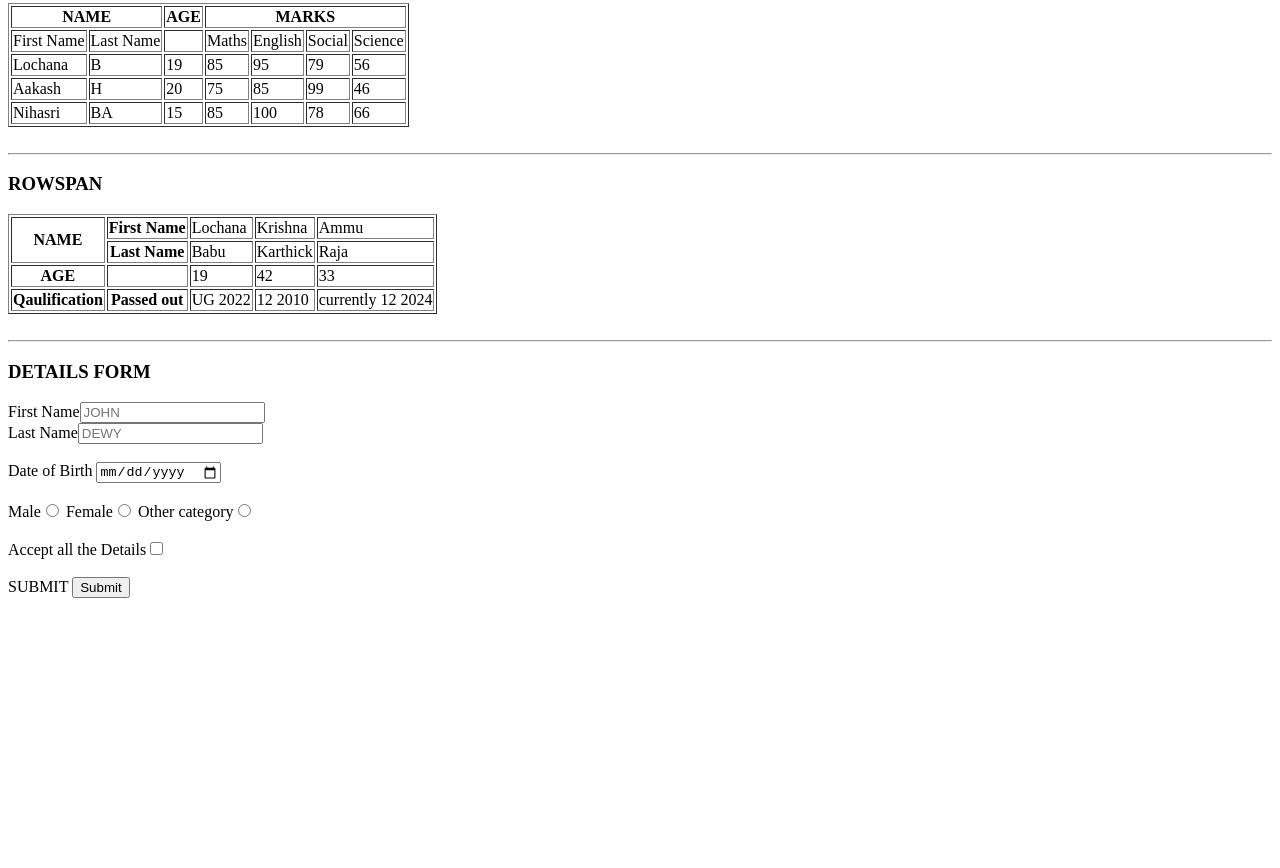
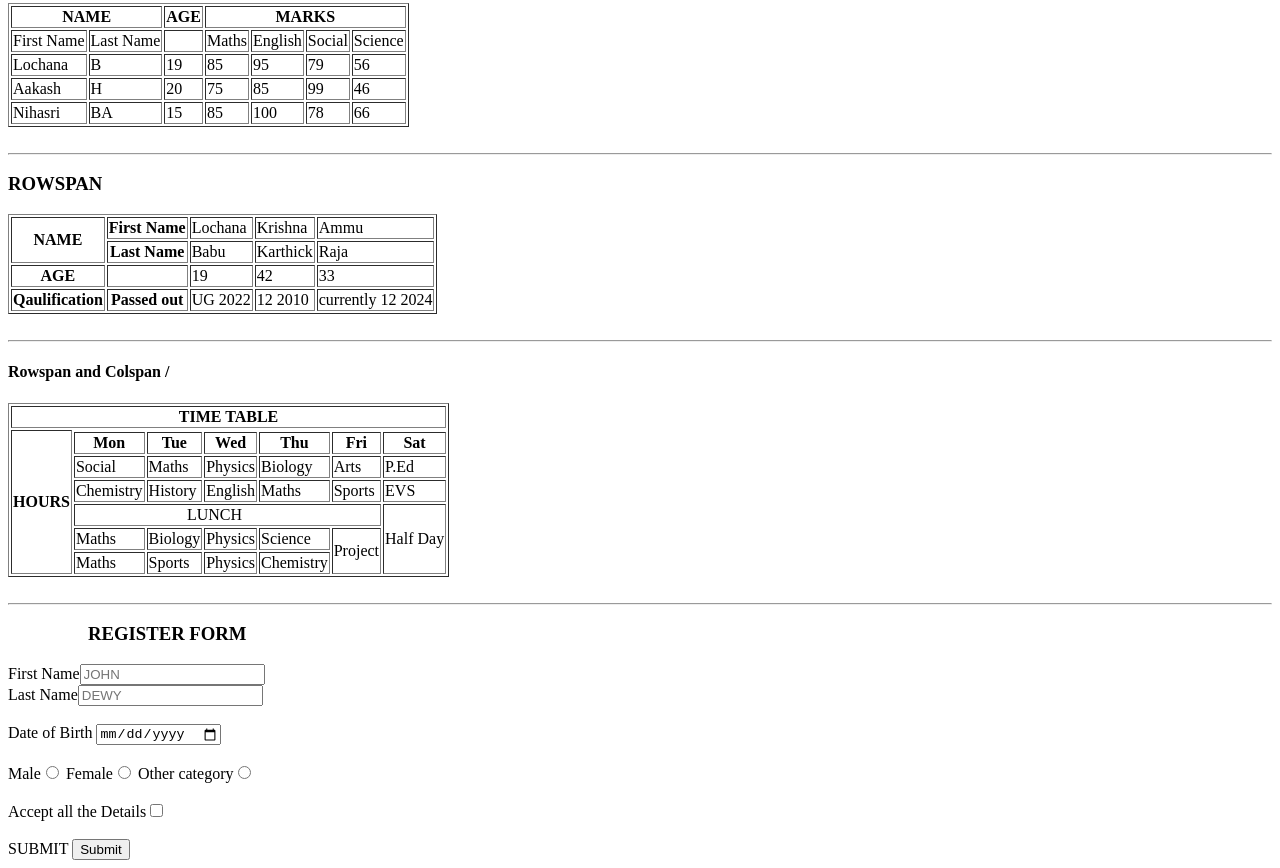
Before and after one commit to lochana-1012/githublochi1, a plain HTML site: page company/index.html in a window 1280 px wide. Shown: the part 631-1499 px from the top of the page. Before the commit the page ends 1237 px from the top, so only its background shows below. Drawn offline with Linux system fonts and the light colour scheme.

Commit message:
Demo file

```diff
--- a/company/index.html
+++ b/company/index.html
@@ -151,10 +151,71 @@
         </table>
 <br>
 <hr>
-    <h3>DETAILS FORM</h3>
+<!-- using Rowspan and colspan at the same time -->
+ <h4>Rowspan and Colspan /</h4>
+    <table border="1">
+        <tr>
+            <th colspan="7">TIME TABLE</th>
+
+        </tr>
+        <tr>
+            <th rowspan="7">HOURS</th>
+        </tr>
+        <tr>
+            <th>Mon</th>
+            <th>Tue</th>
+            <th>Wed</th>
+            <th>Thu</th>
+            <th>Fri</th>
+            <th>Sat</th>
+
+        </tr>
+        <tr>
+            <td>Social</td>
+            <td>Maths</td>
+            <td>Physics</td>
+            <td>Biology</td>
+            <td>Arts</td>
+            <td>P.Ed</td>
+        </tr>
+        <tr>
+            <td>Chemistry</td>
+            <td>History</td>
+            <td>English</td>
+            <td>Maths</td>
+            <td>Sports</td>
+            <td>EVS</td>
+        </tr>
+        <tr>
+            <td colspan="5" style="padding-left: 7pc;">LUNCH</td>
+            <td rowspan="3">Half Day</td>
+
+        </tr>
+        <tr>
+            <td>Maths</td>
+            <td>Biology</td>
+            <td>Physics</td>
+            <td>Science</td>
+            <td rowspan="2">Project</td>
+
+        </tr>
+        <tr>
+            <td>Maths</td>
+            <td>Sports</td>
+            <td>Physics</td>
+            <td>Chemistry</td>
+
+
+        </tr>
+    </table>
+<br>
+<hr>
+    <h3 style="padding-inline-start: 5pc;">REGISTER FORM</h3>
 
     <form><div>
-        <label> First Name<input type="text" placeholder="JOHN" required></label><br>
+        <label> First Name<input type="text" placeholder="JOHN" required></label>
+
+        <br>
         <label> Last Name<input type="text" placeholder="DEWY" required></label>
 
         <br>
```
Also changed, not shown: company/register.html (+43 -43 lines), 1 other file.
